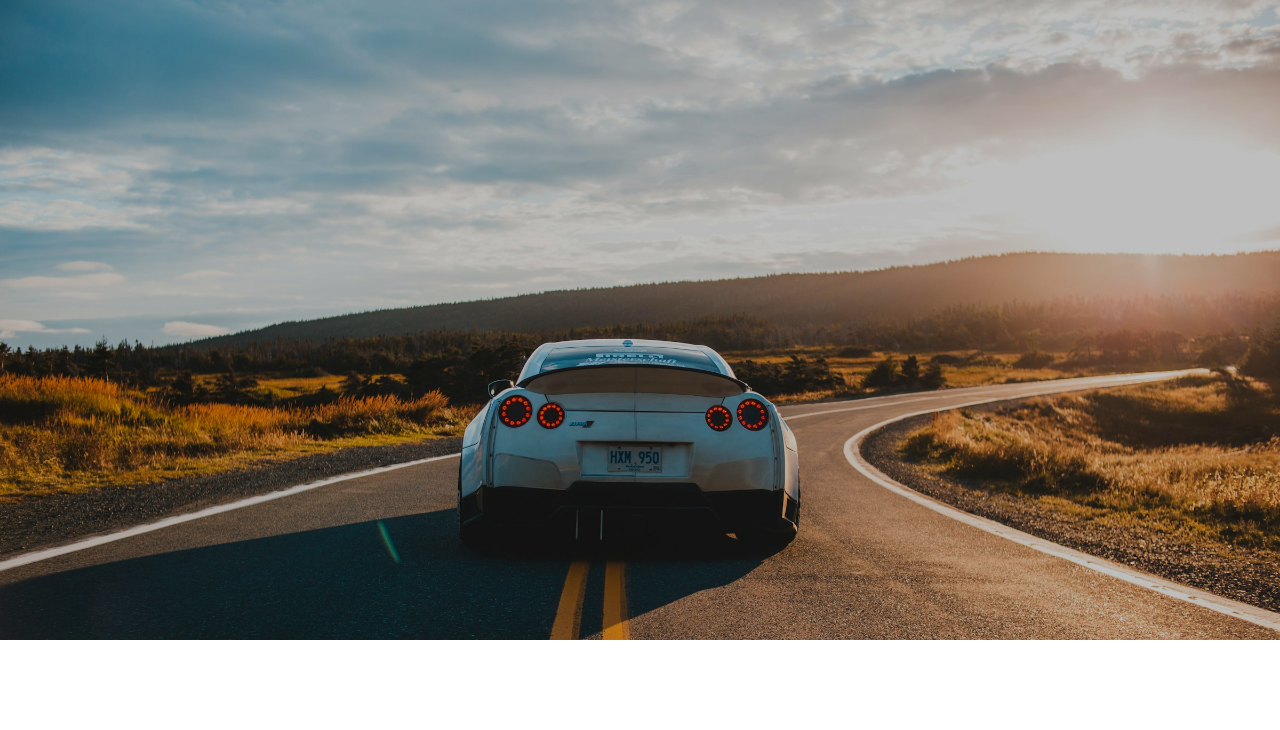
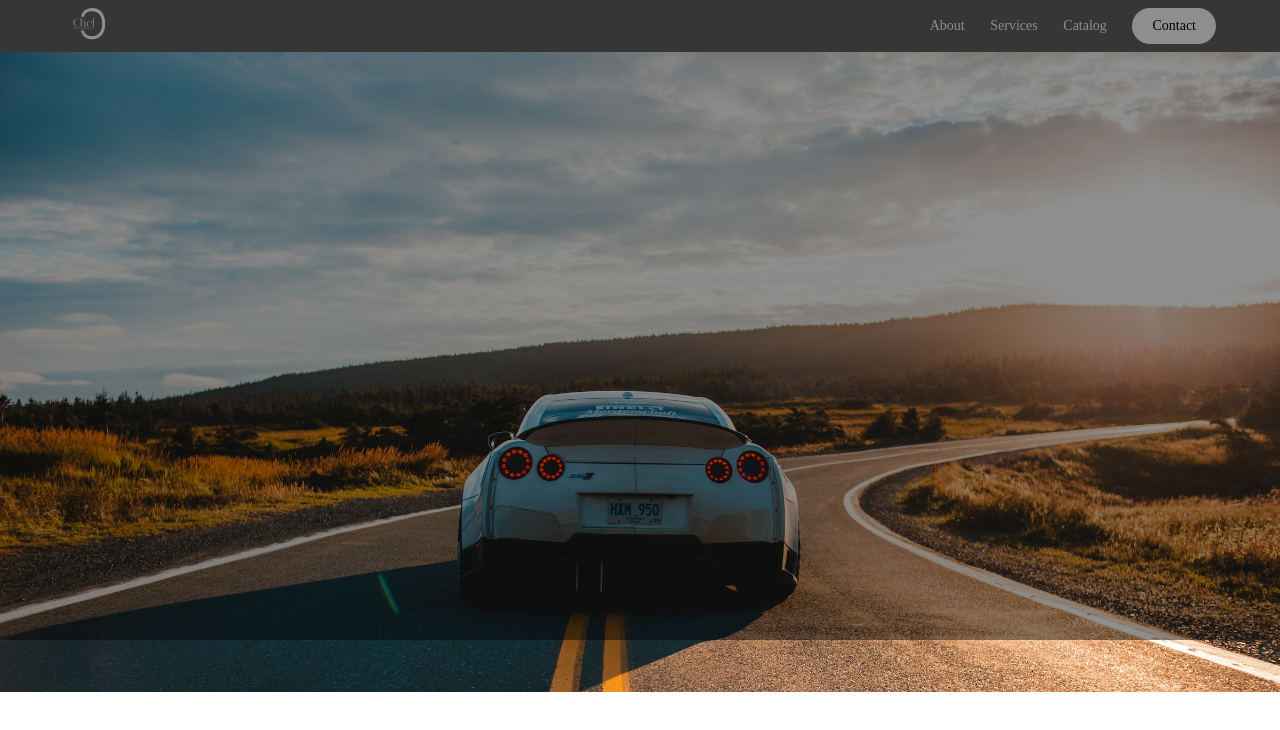
Before and after one commit to Lovethrech/car-commerce-landing-page, a Vue app: page / in a window 1280 px wide. Shown: the top 730 px of the page. Built offline with nearby package versions, Linux system fonts and the light colour scheme.

Commit message:
uncommenting the errors..

```diff
--- a/src/components/HeadCnt.vue
+++ b/src/components/HeadCnt.vue
@@ -42,13 +42,13 @@ import HeadCtnText from "@/components/HeadCtnText.vue";
     <div class="ctn">
         <div class="main-ctn">
             <div class="header">
-                <!-- <Header></Header> -->
+                <Header></Header>
             </div>
             <div class="bg-slide">
                 <div class="img-ctn">
                     <div class="img-overlay"></div>
                 </div>
-                <!-- <div class="img-overlay"></div> -->
+                <div class="img-overlay"></div>
             </div>
             <!-- <HeadCtnText></HeadCtnText> -->
         </div>
```
